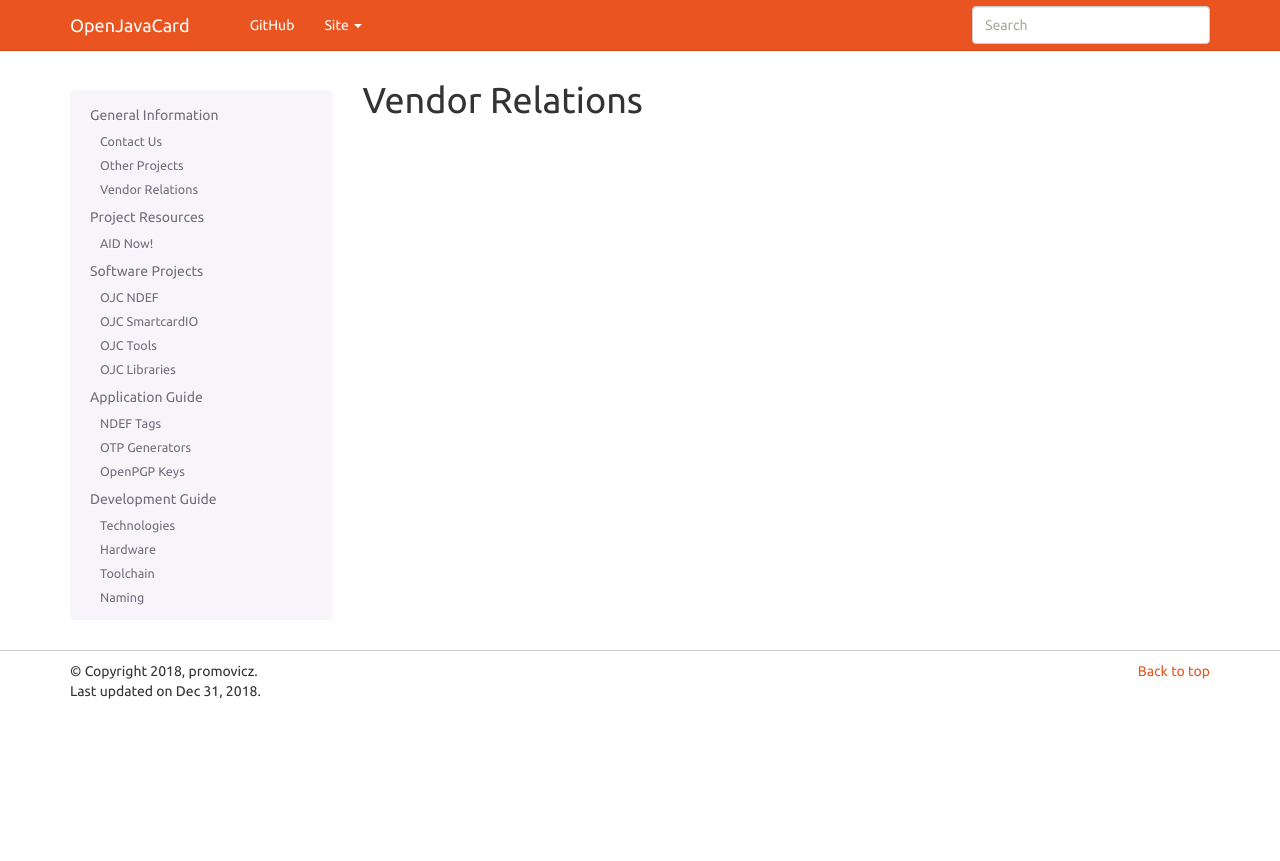
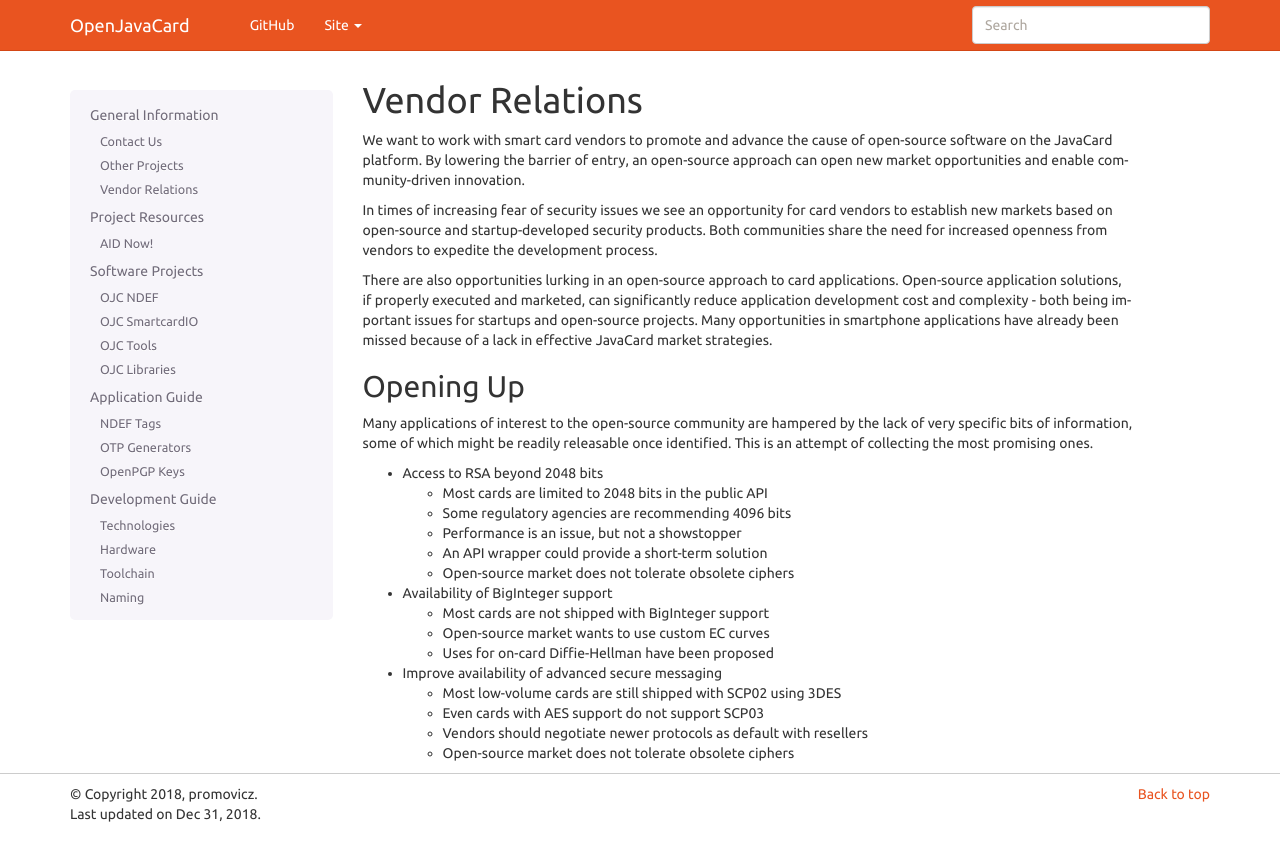
Before and after one commit to OpenJavaCard/openjavacard-site, a Sphinx documentation site: the page built from source/general/vendors.rst, in a window 1280 px wide. Shown: the top 861 px of the page. Built offline with Sphinx 7.4.7, drawn with Linux system fonts in a browser that asks for light colours.

Commit message:
Some recommendations for card vendors

```diff
--- a/source/general/vendors.rst
+++ b/source/general/vendors.rst
@@ -1,2 +1,34 @@
 Vendor Relations
 ================
+
+We want to work with smart card vendors to promote and advance the cause of open-source software on the JavaCard platform. By lowering the barrier of entry, an open-source approach can open new market opportunities and enable community-driven innovation.
+
+In times of increasing fear of security issues we see an opportunity for card vendors to establish new markets based on open-source and startup-developed security products. Both communities share the need for increased openness from vendors to expedite the development process.
+
+There are also opportunities lurking in an open-source approach to card applications. Open-source application solutions, if properly executed and marketed, can significantly reduce application development cost and complexity - both being important issues for startups and open-source projects. Many opportunities in smartphone applications have already been missed because of a lack in effective JavaCard market strategies.
+
+Opening Up
+----------
+
+Many applications of interest to the open-source community are hampered by the lack of very specific bits of information, some of which might be readily releasable once identified. This is an attempt of collecting the most promising ones.
+
+* Access to RSA beyond 2048 bits
+
+  * Most cards are limited to 2048 bits in the public API
+  * Some regulatory agencies are recommending 4096 bits
+  * Performance is an issue, but not a showstopper
+  * An API wrapper could provide a short-term solution
+  * Open-source market does not tolerate obsolete ciphers
+
+* Availability of BigInteger support
+
+  * Most cards are not shipped with BigInteger support
+  * Open-source market wants to use custom EC curves
+  * Uses for on-card Diffie-Hellman have been proposed
+
+* Improve availability of advanced secure messaging
+
+  * Most low-volume cards are still shipped with SCP02 using 3DES
+  * Even cards with AES support do not support SCP03
+  * Vendors should negotiate newer protocols as default with resellers
+  * Open-source market does not tolerate obsolete ciphers
```
